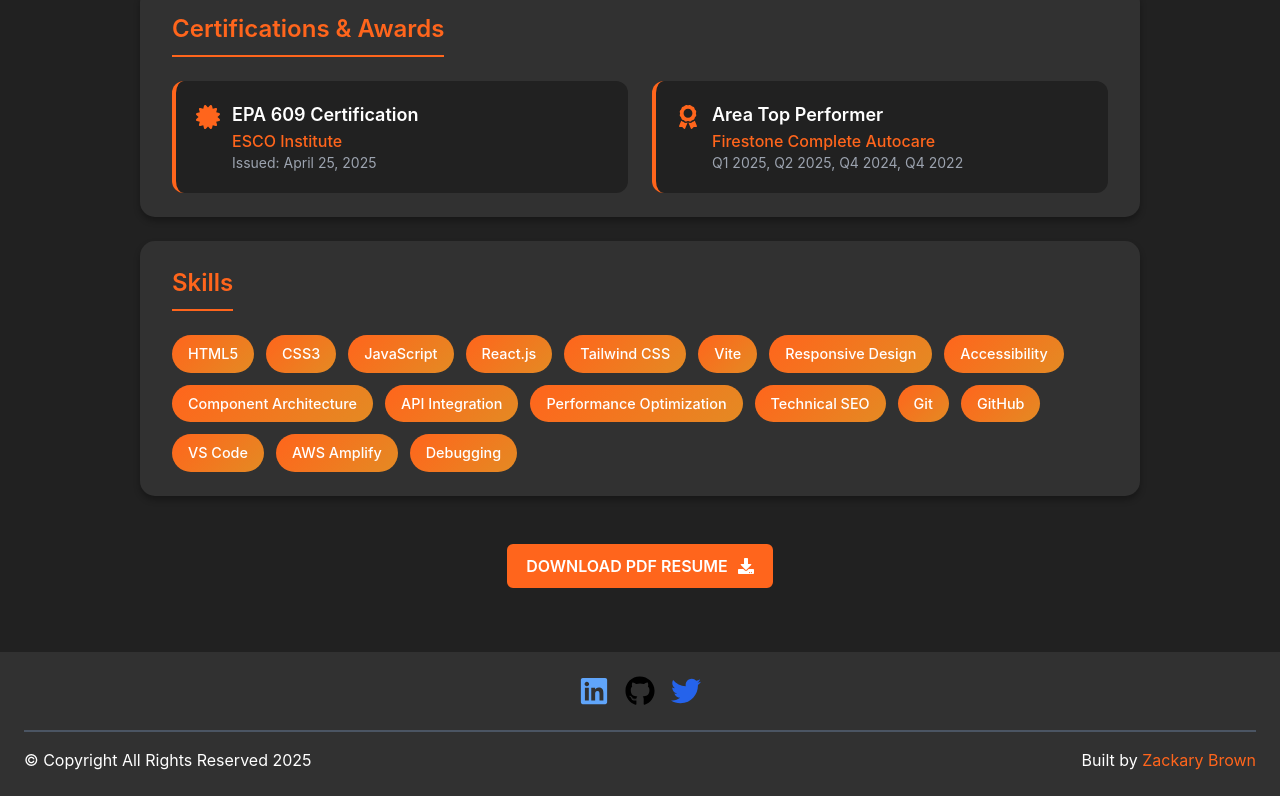
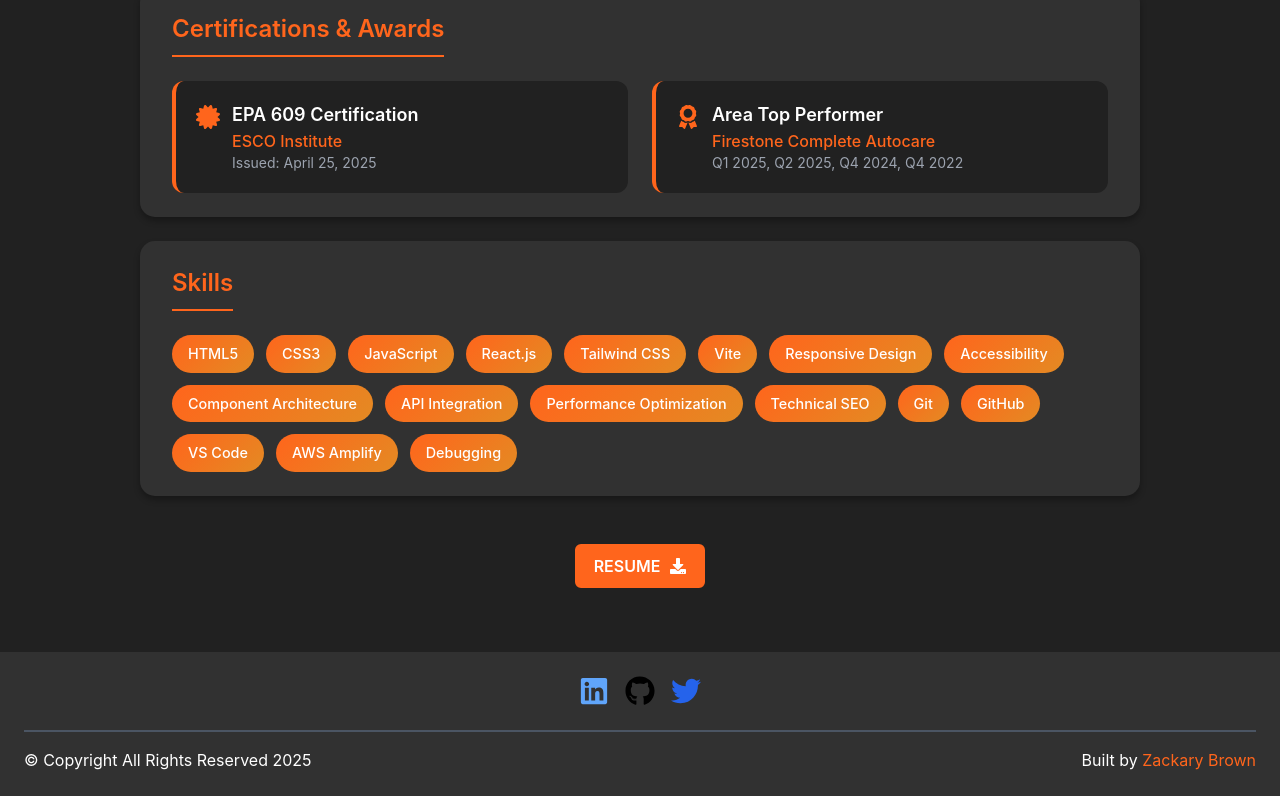
Before and after one commit to ZacksBroDev/Zacks-Portfolio, a React (Vite) app: page /resume in a window 1280 px wide. Shown: the part 3564-4360 px from the top of the page. Built offline with nearby package versions, Linux system fonts and the light colour scheme; no server answers.

Commit message:
Normalize resume page download button label

```diff
--- a/src/pages/Resume/index.js
+++ b/src/pages/Resume/index.js
@@ -260,9 +260,9 @@ const Resume = () => {
             href={RESUME_LINK}
             target="_blank"
             rel="noopener noreferrer"
-            aria-label="Download PDF resume in a new tab"
+            aria-label="Open resume in a new tab"
           >
-            <span>Download PDF Resume</span>
+            <span>Resume</span>
             <span>
               <FaDownload />
             </span>
```
